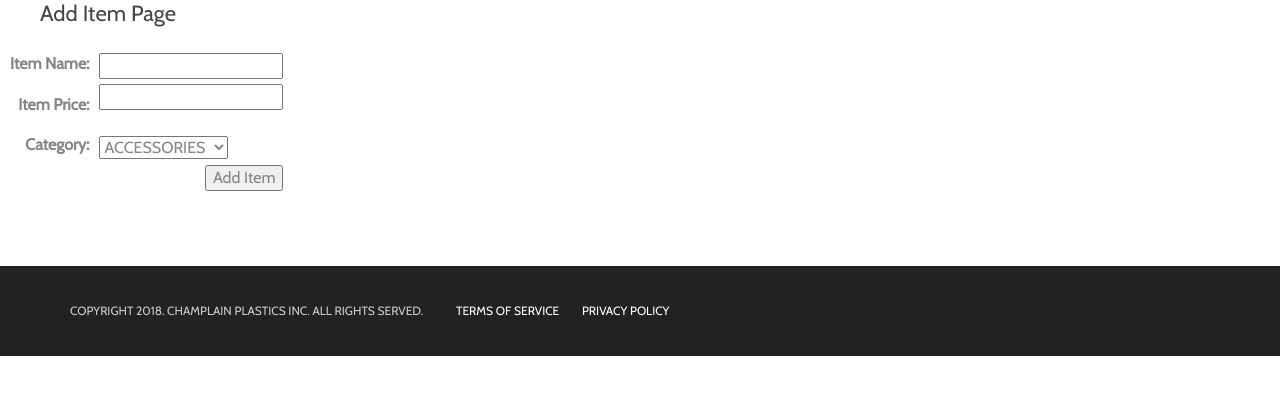
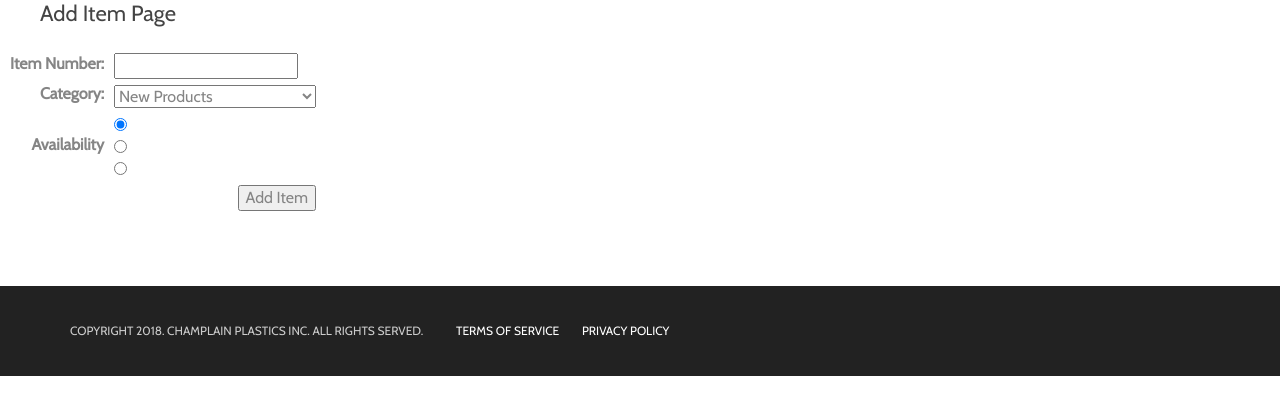
Before and after one commit to XRGagnon/ChPlProject, a PHP site: page /AddItem.php in a window 1280 px wide. Shown: the part 150-565 px from the top of the page. Run offline with PHP 8.4, Linux system fonts and the light colour scheme; some libraries are stand-ins or nearby versions.

Commit message:
Modified the File to accommodate the new database

```diff
--- a/Pages/AddItem.php
+++ b/Pages/AddItem.php
@@ -8,18 +8,10 @@ DefaultHead();
 	<table>
 		<tr>
 			<td style="text-align: right; margin-left: 10px;">
-				<label for="itemname">Item Name: </label>
+				<label for="Item_No">Item Number: </label>
 			</td>
 			<td>
-				<input type="text" name="itemname" id="itemname"><br>
-			</td>
-		</tr>
-		<tr>
-			<td style="text-align: right; margin-left: 10px;">
-				<label for="price">Item Price: </label>
-			</td>
-			<td>
-				<input type="text" name="price" id="price"><br><br>
+				<input type="text" name="Item_No" id="Item_No"><br>
 			</td>
 		</tr>
 		<tr>
@@ -28,14 +20,31 @@ DefaultHead();
 			</td>
 			<td>
 				<select name="category">
-				  <option value="ACCESSORIES">ACCESSORIES</option>
-				  <option value="MAINTENANCE">MAINTENANCE</option>
-				  <option value="CHEMICALS">CHEMICALS</option>
-				  <option value="EQUIPMENT">EQUIPMENT</option>
-				  <option value="OTHER">OTHER</option>
+				  <option value="1">New Products</option>
+				  <option value="2">Maintenance</option>
+				  <option value="3">Vacuum Hoses</option>
+				  <option value="4">Accessories</option>
+				  <option value="5">Backwash Hoses</option>
+				  <option value="6">Skimmers & Drains</option>
+				  <option value="7">Plumbing</option>
+				  <option value="8">Ladders & Steps</option>
+				  <option value="9">Lights</option>
+				  <option value="10">Cover Reels & Solar Rollers</option>
+				  <option value="11">Games, Chairs & More</option>
 				</select>
 			</td>
 		</tr>
+		<tr>
+			<td style="text-align: right; margin-left: 10px;">
+				<label for="Availability">Availability</label>
+			</td>
+			<td>
+				<input type="radio" name="Availability" id="Both" checked><br>
+				<input type="radio" name="Availability" id="Platinum"><br>
+				<input type="radio" name="Availability" id="Olympic"><br>
+			</td>
+		</tr>
+		<tr>
 		<tr>
 			<td>
 			</td>
```
